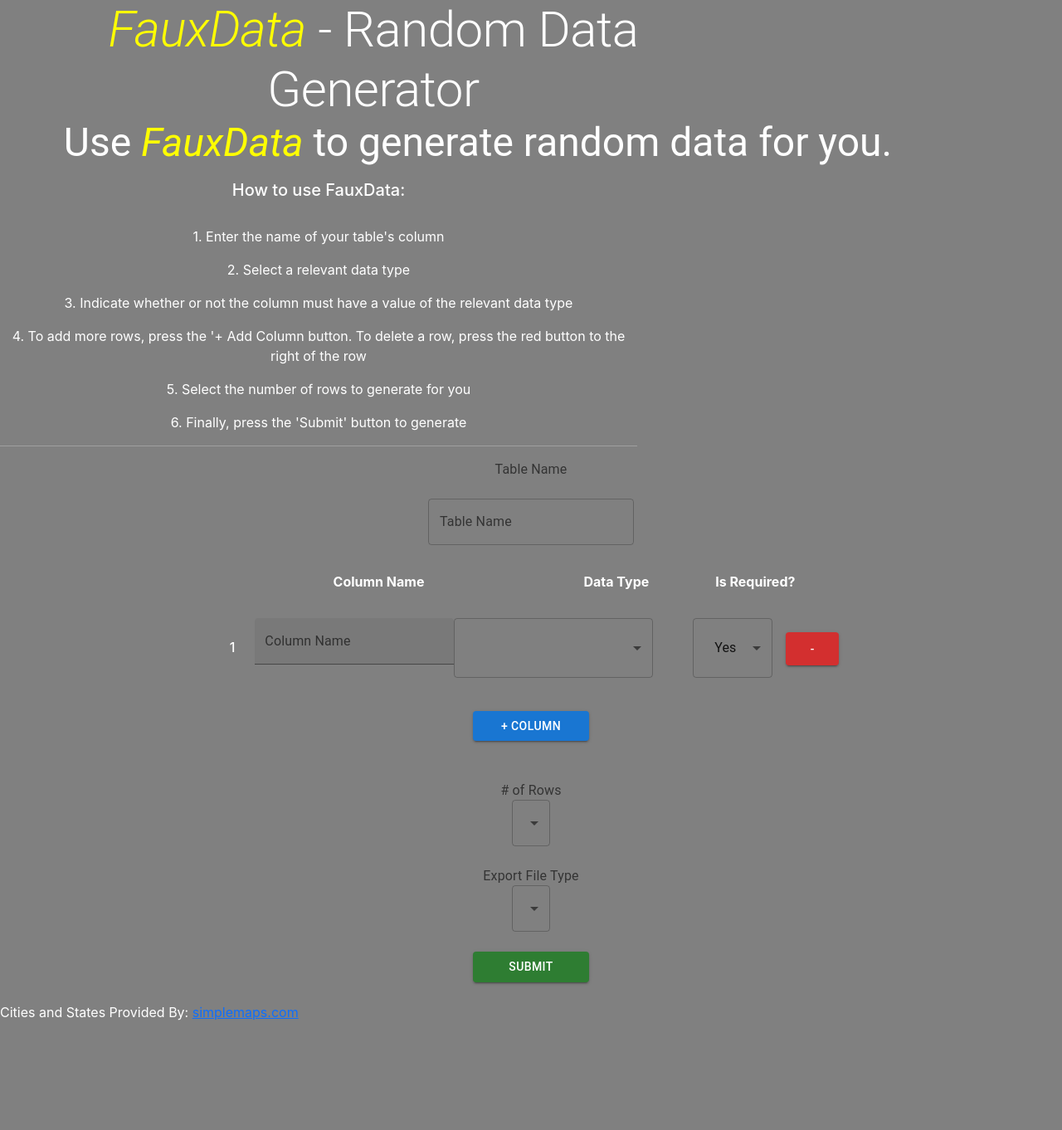
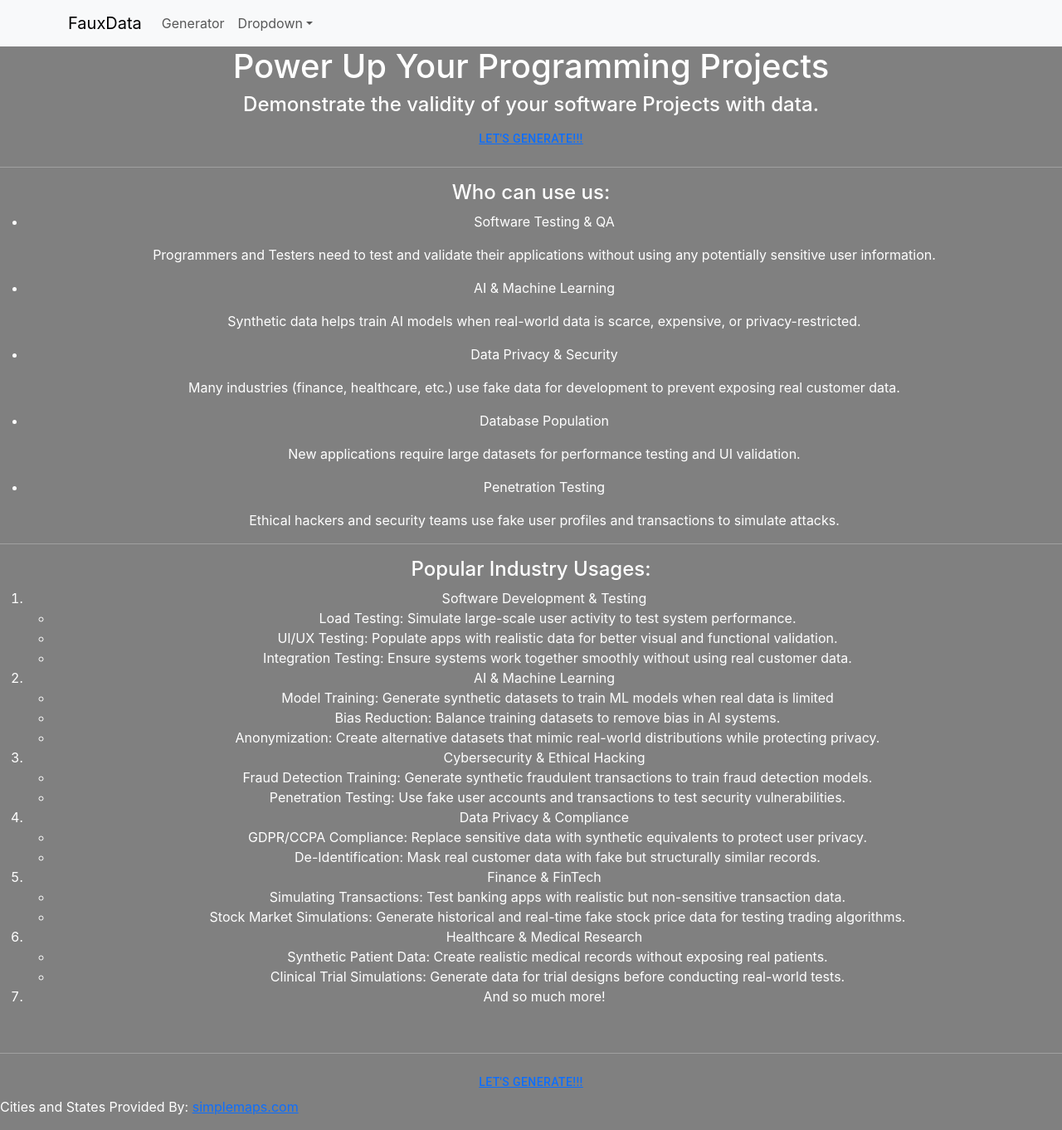
Before and after one commit to upnextdeveloper/faux_data_ui, a React (Create React App) app: page / in a window 1280 px wide. Shown: the whole page at 83% size. Before the commit the page ends 1248 px from the top, so only its background shows below. Built offline with nearby package versions, Linux system fonts and the light colour scheme.

Commit message:
new top navbar

```diff
--- a/package.json
+++ b/package.json
@@ -40,6 +40,7 @@
     ]
   },
   "devDependencies": {
+    "react-router-dom": "^7.3.0",
     "web-vitals": "^4.2.4"
   },
   "proxy": "http://localhost:8080"
--- a/src/App.js
+++ b/src/App.js
@@ -2,16 +2,15 @@
 import './App.css';
 import Landing from "./Landing/Landing.tsx"
 import { Box, Typography } from '@mui/material';
+import HomePage from './HomePage/HomePage.js';
+import { BrowserRouter as Router, Route, Routes } from 'react-router-dom';
+import Generator from './Generator/Generator.tsx';
+import NavbarMenu from './NavbarMenu/NavbarMenu.js';
 
 function App() {
   return (
     <div className="App">
-      <Box sx={{ width: '100%', maxWidth: 900 }}>
-        <Typography variant="h2">
-          <span style={{fontStyle: 'italic', color:'yellow'}}>FauxData</span> - Random Data Generator
-        </Typography>
-      </Box>
-      <Landing />
+      <NavbarMenu/>
     </div>
   );
 }
--- a/src/Generator/Generator.tsx
+++ b/src/Generator/Generator.tsx
@@ -1,7 +1,8 @@
 import React, { useState } from "react";
 import './Generator.css'
 import axios from "axios";
-import { Button, InputLabel, MenuItem, Select, TextField } from "@mui/material";
+import { Box, Button, CircularProgress, InputLabel, MenuItem, Select, TextField, Typography } from "@mui/material";
+import Landing from "../Landing/Landing";
 
 function Generator() {
 
@@ -13,6 +14,7 @@
     ])
     const [rowCount, setRowCount] = useState(0)
     const [fileType, setFileType] = useState('')
+    const [generationLoading, setGenerationLoading] = useState(false);
 
     const client = axios.create({
         baseURL: "http://localhost:8080/api/v1/entry"
@@ -28,7 +30,16 @@
             })
             .then((response) => {
                 setDataEntry([response.data])
-            })
+                alert("File generated successfully")
+            }).catch(
+                function (error) {
+                    alert("An error occurred. Please contact IT Admin")
+                }
+            ).finally(
+                function completeAction() {
+                    setGenerationLoading(false);
+                }
+            )
     }
 
     const handleFormChange = (index: any, event: any) => {
@@ -79,7 +90,7 @@
             alert("Invalid Inputs. Please ensure that the EXPORT FILE TYPE is not blank.")
         } else if (!tableName) {
             alert("Invalid Inputs. Please ensure that the TABLE NAME is not blank.")
-        } else if(tableName.trim() === "") {
+        } else if (tableName.trim() === "") {
             alert("Invalid Inputs. Please ensure that the TABLE NAME is not blank.")
         }
         else if (!validateColumnInputs()) {
@@ -88,8 +99,8 @@
             setTableName(tableName.trim());
             e.preventDefault();
             console.log(inputFields);
+            setGenerationLoading(true);
             submitDataEntry(inputFields, rowCount);
-            alert("Generation Successful. File will be ready shortly")
         }
     }
 
@@ -110,6 +121,12 @@
 
     return (
         <div>
+            <Box sx={{ width: '100%', maxWidth: 900 }}>
+                <Typography variant="h2">
+                    <span style={{ fontStyle: 'italic', color: 'yellow' }}>FauxData</span> - Random Data Generator
+                </Typography>
+            </Box>
+            <Landing />
             {inputFields.length == 0 && <h3>Click 'Add' to create your first row</h3>}
             <InputLabel id="demo-simple-select-label">Table Name</InputLabel>
             <br />
@@ -152,61 +169,34 @@
                                 labelId="demo-simple-select-label"
                                 className={'datainputrow'}
                             >
-                                <MenuItem value={'-'}>-</MenuItem>
                                 <MenuItem value={'Identification Number'}>Identification Number</MenuItem>
                                 <MenuItem value={'First Name'}>First Name</MenuItem>
                                 <MenuItem value={'Middle Name'}>Middle Name</MenuItem>
                                 <MenuItem value={'Last Name'}>Last Name</MenuItem>
                                 <MenuItem value={'Age'}>Age</MenuItem>
+                                <MenuItem value={'Gender'}>Gender</MenuItem>
+                                <MenuItem value={'Birthday'}>Birthday</MenuItem>
+                                <MenuItem value={'Race'}>Race</MenuItem>
+                                <MenuItem value={'Marital Status'}>Marital Status</MenuItem>
+                                <MenuItem value={'Current Education'}>Current Education</MenuItem>
                                 <MenuItem value={'Username'}>Username</MenuItem>
                                 <MenuItem value={'Email'}>Email</MenuItem>
                                 <MenuItem value={'Phone Number'}>Phone Number</MenuItem>
-                                <MenuItem value={'Past Date - Up to 50 Years'}>Past Date - Up to 50 Years</MenuItem>
-                                <MenuItem value={'Future Date - Up to 50 Years'}>Future Date - Up to 50 Years</MenuItem>
                                 <MenuItem value={'Street'}>Street</MenuItem>
                                 <MenuItem value={'City'}>City - US</MenuItem>
                                 <MenuItem value={'State'}>State - US</MenuItem>
-                                <MenuItem value={'State Abbreviation'}>State Abbreviation</MenuItem>
+                                <MenuItem value={'State Abbreviation'}>State Abbreviation - US</MenuItem>
                                 <MenuItem value={'Zip Code'}>Zip Code</MenuItem>
-                                <MenuItem value={'True/False'}>True/False</MenuItem>
-                                <MenuItem value={'Gender'}>Gender</MenuItem>
-                                <MenuItem value={'Birthday'}>Birthday</MenuItem>
+                                {/* To implement soon */}
+                                {/* <MenuItem value={'Latitude'}>Latitude</MenuItem>
+                                <MenuItem value={'Longitude'}>Longitude</MenuItem> */}
+                                <MenuItem value={'Past Date - Up to 50 Years'}>Past Date - Up to 50 Years</MenuItem>
+                                <MenuItem value={'Future Date - Up to 50 Years'}>Future Date - Up to 50 Years</MenuItem>
                                 <MenuItem value={'Money - Positive Only'}>Money - Positive Only</MenuItem>
                                 <MenuItem value={'Money - Positive/Negative'}>Money - Positive/Negative</MenuItem>
                                 <MenuItem value={'Positive Numbers'}>Positive Numbers</MenuItem>
-                                <MenuItem value={'Race'}>Race</MenuItem>
-                                <MenuItem value={'Marital Status'}>Marital Status</MenuItem>
-                                <MenuItem value={'Current Education'}>Current Education</MenuItem>
+                                <MenuItem value={'True/False'}>True/False</MenuItem>
                             </Select>
-                            {/* <select id="dataType" value={input.datatype} name="datatype" onChange={(e) => handleDataTypeChange(index, e)} className={'datainputrow'}>
-                                <option>-</option>
-                                <option>Identification Number</option>
-                                <option>First Name</option>
-                                <option>Middle Name</option>
-                                <option>Last Name</option>
-                                <option>Full Name</option>
-                                <option>Full Name with Middle</option>
-                                <option>Age</option>
-                                <option>Username</option>
-                                <option>Email</option>
-                                <option>Phone Number</option>
-                                <option>Past Date - Up to 50 Years</option>
-                                <option>Future Date - Up to 50 Years</option>
-                                <option>Street</option>
-                                <option>City</option>
-                                <option>State</option>
-                                <option>State Abbreviation</option>
-                                <option>Zip Code</option>
-                                <option>True/False</option>
-                                <option>Gender</option>
-                                <option>Birthday</option>
-                                <option>Money - Positive Only</option>
-                                <option>Money - Positive/Negative</option>
-                                <option>Positive Numbers</option>
-                                <option>Race</option>
-                                <option>Marital Status</option>
-                                <option>Current Education</option>
-                            </select> */}
                             <Select
                                 id="isRequired"
                                 defaultValue={"Y"}
@@ -224,6 +214,7 @@
                     )
                 })}
                 <br />
+
                 <Button variant="contained" className={'addButton'} onClick={addFields}>+ Column</Button><br /><br />
 
                 <br />
@@ -263,6 +254,10 @@
                 <br />
                 {inputFields.length > 0 && <Button variant="contained" color="success" onClick={submit} className={'submitButton'}>Submit</Button>}
                 <br />
+                {generationLoading &&
+                    <CircularProgress />
+                }
+                <br />
             </form>
         </div>
     )
--- /dev/null
+++ b/src/HomePage/HomePage.js
@@ -0,0 +1,102 @@
+import { Button } from "@mui/material";
+import { Link } from "react-router-dom";
+
+function HomePage() {
+
+    return (
+        <div>
+            <h1>Power Up Your Programming Projects</h1>
+            <h4>Demonstrate the validity of your software Projects
+                with data.
+            </h4>
+            <Button>
+                <Link to="/generator">Let's Generate!!!</Link>
+            </Button>
+            <hr />
+            <h4>Who can use us:</h4>
+            <ul>
+                <li>
+                    <p>Software Testing & QA</p>
+                    <p>Programmers and Testers need to
+                        test and validate their applications
+                        without using any potentially sensitive
+                        user information.
+                    </p>
+                </li>
+                <li>
+                    <p>AI & Machine Learning</p>
+                    <p>Synthetic data helps train AI models when real-world data
+                        is scarce, expensive, or privacy-restricted.
+                    </p>
+                </li>
+                <li>
+                    <p>Data Privacy & Security</p>
+                    <p>Many industries (finance, healthcare, etc.) use fake data for
+                        development to prevent exposing real customer data.
+                    </p>
+                </li>
+                <li>
+                    <p>Database Population</p>
+                    <p>New applications require large datasets for performance testing and UI validation.
+                    </p>
+                </li>
+                <li>
+                    <p>Penetration Testing</p>
+                    <p>Ethical hackers and security teams use fake user profiles and
+                        transactions to simulate attacks.
+                    </p>
+                </li>
+            </ul>
+            <hr />
+            <h4>Popular Industry Usages:</h4>
+            <ol>
+                <li>Software Development & Testing
+                    <ul>
+                        <li>Load Testing: Simulate large-scale user activity to test system performance.</li>
+                        <li>UI/UX Testing: Populate apps with realistic data for better visual and functional validation.</li>
+                        <li>Integration Testing: Ensure systems work together smoothly without using real customer data.</li>
+                    </ul>
+                </li>
+                <li>AI & Machine Learning
+                    <ul>
+                        <li>Model Training: Generate synthetic datasets to train ML models when real data is limited</li>
+                        <li>Bias Reduction: Balance training datasets to remove bias in AI systems.</li>
+                        <li>Anonymization: Create alternative datasets that mimic real-world distributions while protecting privacy.</li>
+                    </ul>
+                </li>
+                <li>Cybersecurity & Ethical Hacking
+                    <ul>
+                        <li>Fraud Detection Training: Generate synthetic fraudulent transactions to train fraud detection models.</li>
+                        <li>Penetration Testing: Use fake user accounts and transactions to test security vulnerabilities.</li>
+                    </ul>
+                </li>
+                <li>Data Privacy & Compliance
+                    <ul>
+                        <li>GDPR/CCPA Compliance: Replace sensitive data with synthetic equivalents to protect user privacy.</li>
+                        <li>De-Identification: Mask real customer data with fake but structurally similar records.</li>
+                    </ul>
+                </li>
+                <li>Finance & FinTech
+                    <ul>
+                        <li>Simulating Transactions: Test banking apps with realistic but non-sensitive transaction data.</li>
+                        <li>Stock Market Simulations: Generate historical and real-time fake stock price data for testing trading algorithms.</li>
+                    </ul>
+                </li>
+                <li>Healthcare & Medical Research
+                    <ul>
+                        <li>Synthetic Patient Data: Create realistic medical records without exposing real patients.</li>
+                        <li>Clinical Trial Simulations: Generate data for trial designs before conducting real-world tests.</li>
+                    </ul>
+                </li>
+                <li>And so much more!</li>
+            </ol>
+            <br/>
+            <hr/>
+            <Button>
+                <Link to="/generator">Let's Generate!!!</Link>
+            </Button>
+        </div>
+    )
+}
+
+export default HomePage;
--- a/src/Landing/Landing.tsx
+++ b/src/Landing/Landing.tsx
@@ -21,7 +21,6 @@
                 <p>6. Finally, press the 'Submit' button to generate</p>
                 <hr />
             </Box>
-            <Generator />
             <br />
         </div>
     )
--- /dev/null
+++ b/src/NavbarMenu/NavbarMenu.js
@@ -0,0 +1,43 @@
+import React from "react";
+import { Container, Nav, Navbar, NavDropdown } from "react-bootstrap";
+import { Link, Route, BrowserRouter as Router, Routes } from "react-router-dom";
+import HomePage from "../HomePage/HomePage";
+import Generator from "../Generator/Generator";
+function NavbarMenu() {
+    return (
+        <div>
+            <Navbar expand="lg" className="bg-body-tertiary">
+                <Container>
+                    <Navbar.Brand href="/">FauxData</Navbar.Brand>
+                    <Navbar.Toggle aria-controls="basic-navbar-nav" />
+                    <Navbar.Collapse id="basic-navbar-nav">
+                        <Nav className="me-auto">
+                            <Nav.Link href="/generator">Generator</Nav.Link>
+                            {/* <Nav.Link>
+                                <Link to="/generator">Generator</Link>
+                            </Nav.Link> */}
+                            <NavDropdown title="Dropdown" id="basic-nav-dropdown">
+                                <NavDropdown.Item href="#action/3.1">Action</NavDropdown.Item>
+                                <NavDropdown.Item href="#action/3.2">
+                                    Another action
+                                </NavDropdown.Item>
+                                <NavDropdown.Item href="#action/3.3">Something</NavDropdown.Item>
+                                <NavDropdown.Divider />
+                                <NavDropdown.Item href="#action/3.4">
+                                    Separated link
+                                </NavDropdown.Item>
+                            </NavDropdown>
+                        </Nav>
+                    </Navbar.Collapse>
+                </Container>
+            </Navbar>
+            <Routes>
+                <Route path="/" element={<HomePage />}></Route>
+                <Route path="generator" element={<Generator />}></Route>
+            </Routes>
+        </div>
+    );
+
+}
+
+export default NavbarMenu;
--- a/src/index.js
+++ b/src/index.js
@@ -3,11 +3,14 @@
 import './index.css';
 import App from './App';
 import reportWebVitals from './reportWebVitals';
+import { BrowserRouter } from 'react-router-dom';
 
 const root = ReactDOM.createRoot(document.getElementById('root'));
 root.render(
   <React.StrictMode>
-    <App />
+    <BrowserRouter>
+      <App />
+    </BrowserRouter>
   </React.StrictMode>
 );
 
```
Also changed, not shown: 1 other file (tests, documents, lock files or other folders).
